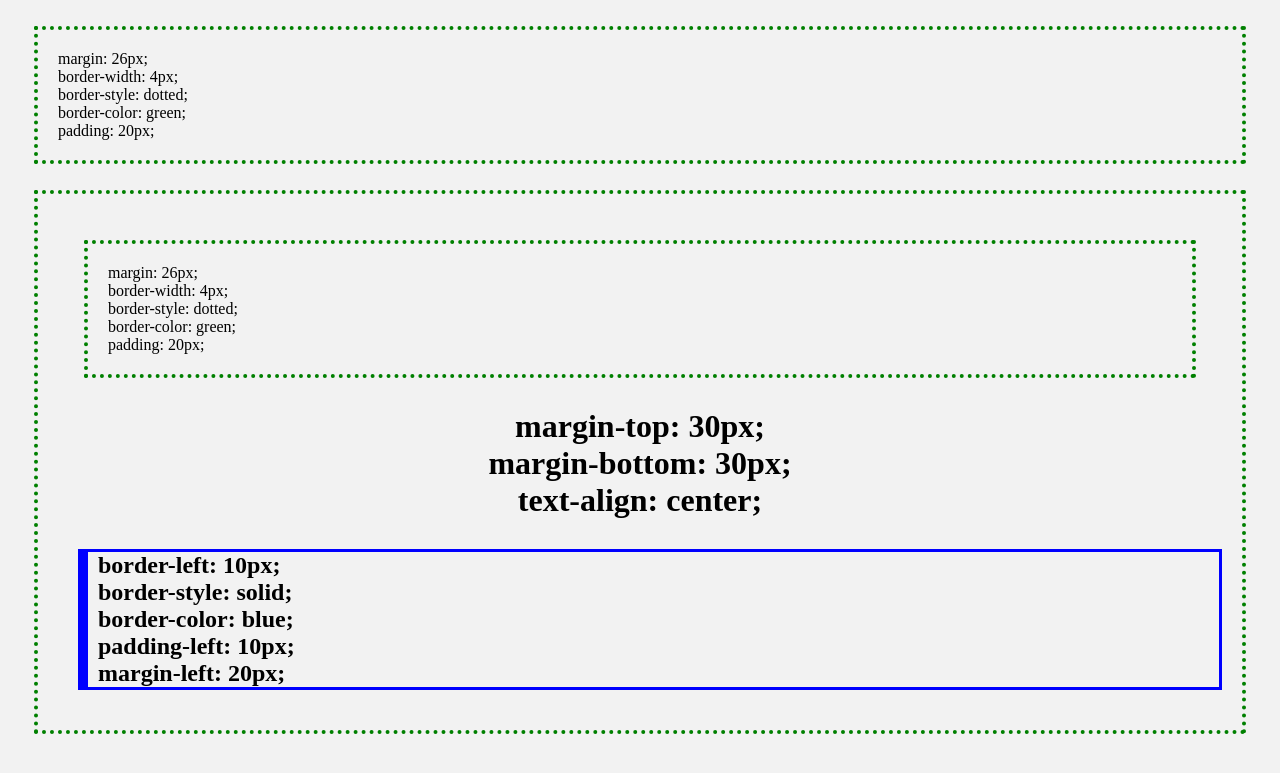
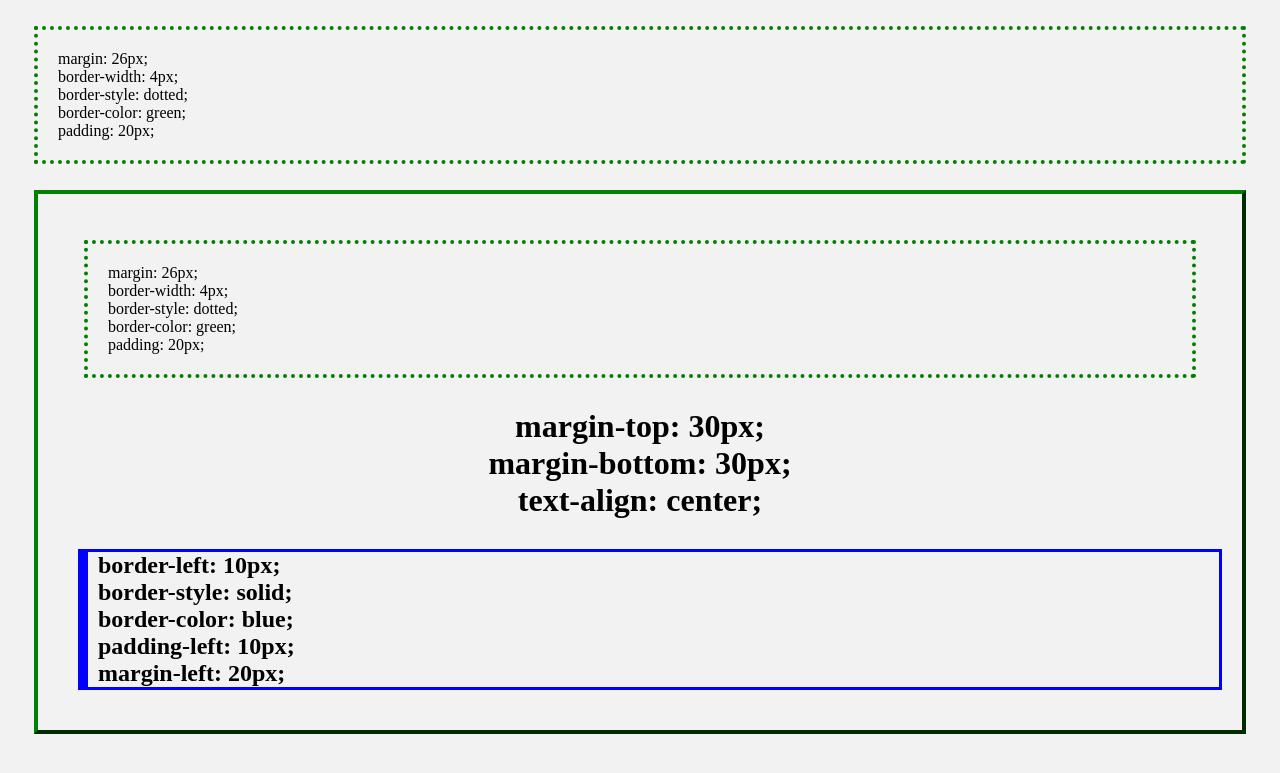
Before and after one commit to Levaij/Szkolla, a PHP site: page / in a window 1280 px wide. Shown: the top 773 px of the page. Run offline with PHP 8.4, Linux system fonts and the light colour scheme.

Commit message:
Update index.css

```diff
--- a/szkola praca 2/index.css
+++ b/szkola praca 2/index.css
@@ -36,7 +36,7 @@ div {
 
     margin: 26px;
     border-width: 4px;
-    border-style: dotted;
+    border-style: outset;
     border-color: green;
     padding: 20px;
 
```
